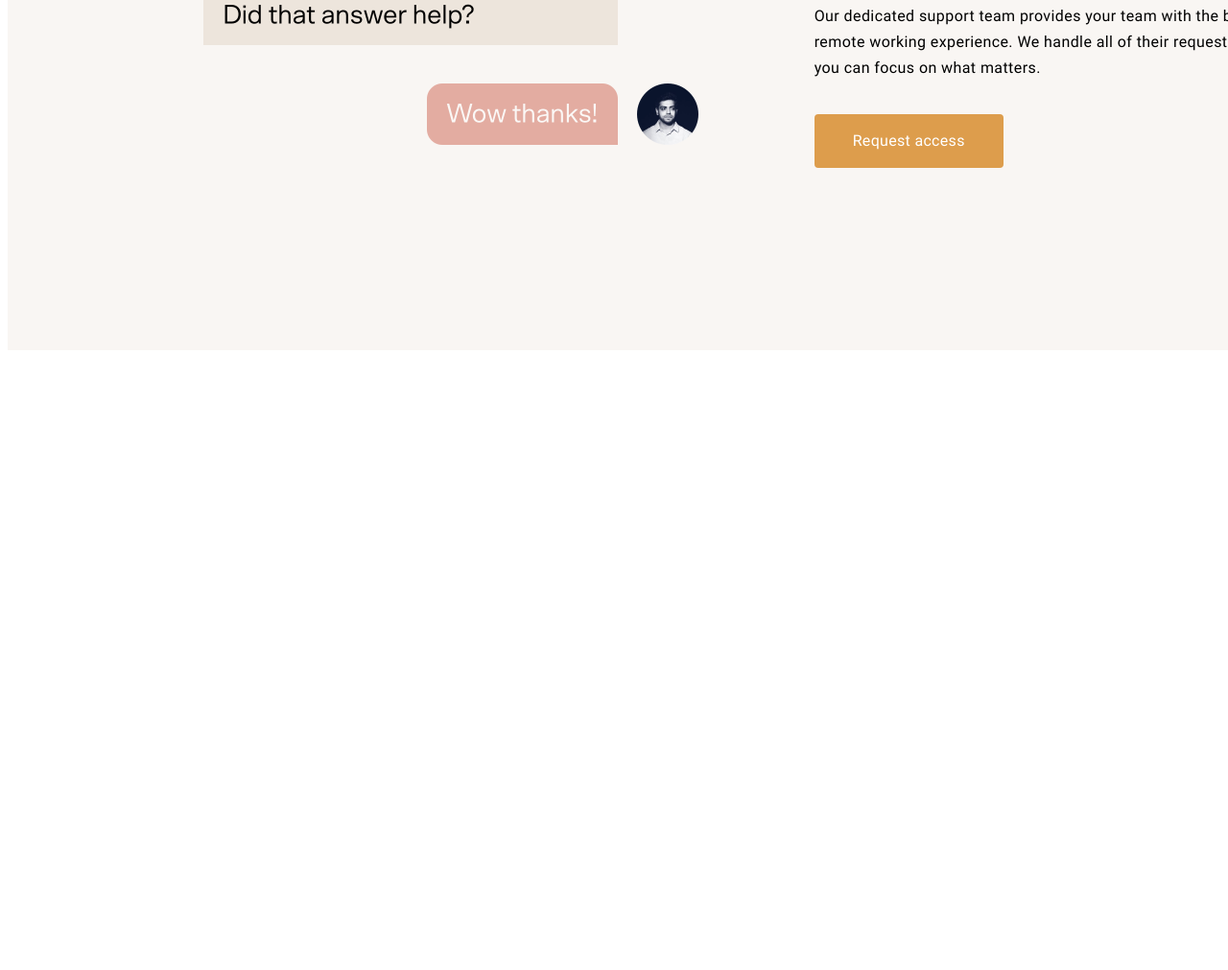
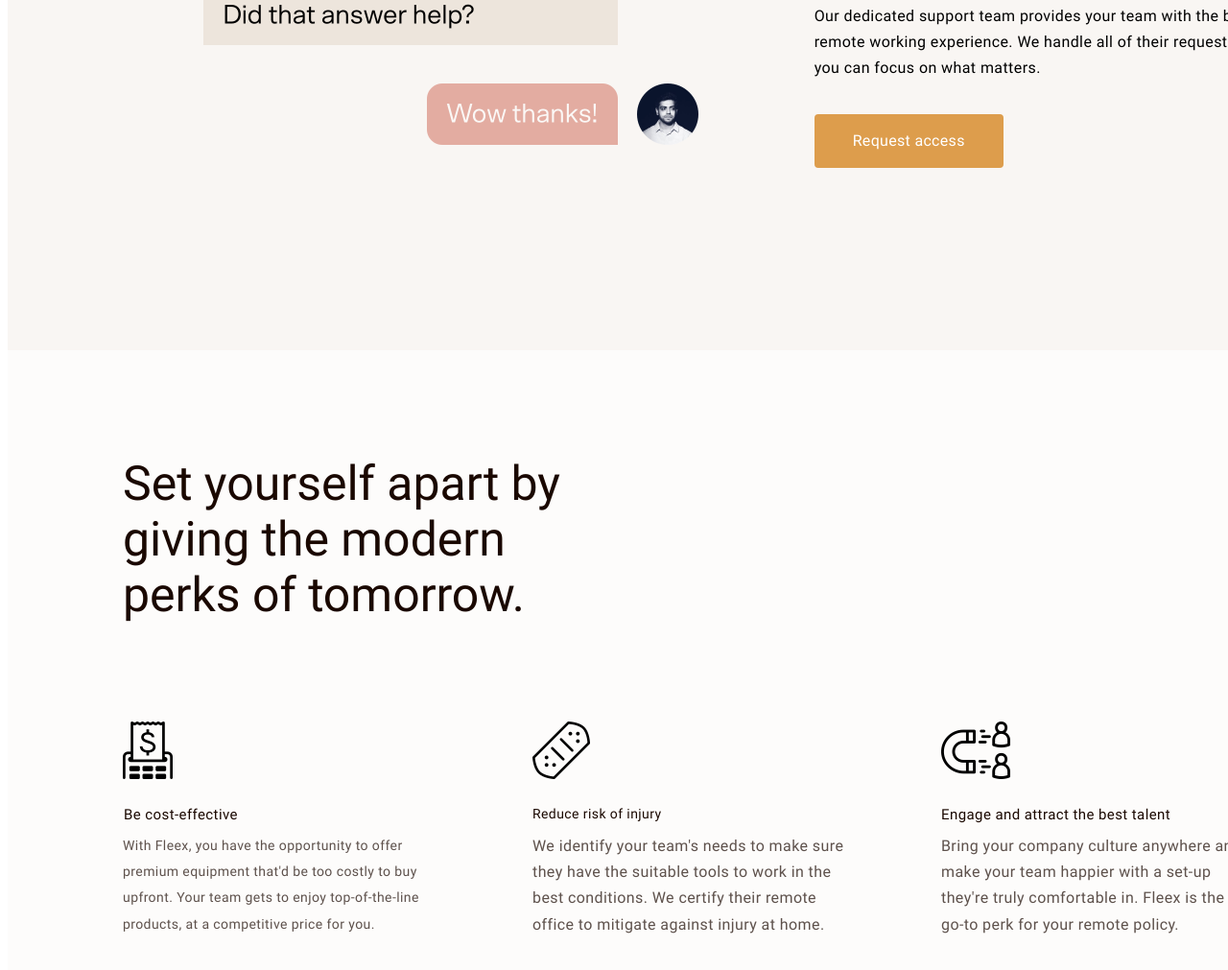
Before and after one commit to KirylPashkevich/web-programming-basics.github.io, a plain HTML site: page index.html in a window 1280 px wide. Shown: the part 3486-4497 px from the top of the page at 96% size. Before the commit the page ends 3859 px from the top, so only its background shows below. Drawn offline with Linux system fonts and the light colour scheme; files whose address does not match are found by name.

Commit message:
added 7th page

```diff
--- a/index.html
+++ b/index.html
@@ -67,6 +67,28 @@
       </div>
     </div>
   </div>
+  <div class="page7">
+    <div class="page7-center">
+        <p class="page7-top">Set yourself apart by giving the modern perks of tomorrow.</p>
+        <div class="page7-down">
+          <div class="page7-down-left">
+            <img class="page7-down-left-img" src="img/page7-left.png">
+            <p class="page7-down-left-top-text">Be cost-effective</p>
+            <p class="page7-down-left-bottom-text">With Fleex, you have the opportunity to offer premium equipment that'd be too costly to buy upfront. Your team gets to enjoy top-of-the-line products, at a competitive price for you.</p>
+          </div>
+          <div class="page7-down-middle">
+            <img class="page7-down-middle-img" src="img/page7-middle.png">
+            <p class="page7-down-middle-top-text">Reduce risk of injury</p>
+            <p class="page7-down-middle-bottom-text">We identify your team's needs to make sure they have the suitable tools to work in the best conditions. We certify their remote office to mitigate against injury at home.</p>
+          </div>
+          <div class="page7-down-right">
+            <img class="page7-down-right-img" src="img/page7-right.png">
+            <p class="page7-down-right-top-text">Engage and attract the best talent</p>
+            <p class="page7-down-right-bottom-text">Bring your company culture anywhere and make your team happier with a set-up they're truly comfortable in. Fleex is the go-to perk for your remote policy.</p>
+          </div>
+        </div>
+      </div>
+  </div>
 
 </body>
 </html>
--- a/styles.css
+++ b/styles.css
@@ -407,3 +407,152 @@ background-color: rgba(221, 157, 76, 1);
   letter-spacing: 0.32px;
   color: rgba(255, 255, 255, 1);
 }
+.page7{
+  position: relative;
+  margin: auto;
+  width: 1440px;
+  height: 749px;
+  background-color: rgba(253, 252, 251, 1);
+  ;
+}
+.page7-center{
+  position: absolute;
+  width: 1200px;
+  height: 491px;
+  top:115px;
+  left: 120px;
+}
+.page7-top{
+  position: absolute;
+  margin: auto;
+  width: 463px;
+  height: 174px;
+  top:-5px;
+  font-weight: 400;
+  font-size: 50px;
+  line-height: 58px;
+  color: rgba(26, 8, 0, 1)
+}
+.page7-down{
+  position: absolute;
+  width: 1280px;
+  height: 219px;
+  top:272px;
+  left: -40px;
+}
+.page7-down-left{
+  position: absolute;
+  width: 426.66px;
+  height: 219px;
+}
+.page7-down-middle{
+  position: absolute;
+  width: 426.66px;
+  height: 219px;
+  left: 426.66px;
+}
+.page7-down-right{
+  position: absolute;
+  width: 426.66px;
+  height: 219px;
+  left: 853.31px;
+}
+.page7-down-left-img{
+  position: absolute;
+  width: 52px;
+  height: 60px;
+  left: 40px;
+}
+.page7-down-left-top-text{
+  position: absolute;
+  margin: auto;
+  width: 125px;
+  height: 28px;
+  top: 84px;
+  left: 41px;
+  font-size: 15px;
+  font-weight: 400;
+  line-height: 27.2px;
+  letter-spacing: 0.41999998688697815px;
+  text-align: left;
+  color: rgba(26, 8, 0, 1);
+}
+.page7-down-left-bottom-text{
+  position: absolute;
+  margin:auto;
+  width: 326px;
+  height: 109px;
+  top: 116px;
+  left: 40px;
+  font-size: 14px;
+  font-weight: 400;
+  line-height: 27.2px;
+  letter-spacing: 0.41999998688697815px;
+  color: rgba(26, 8, 0, 0.7);
+}
+.page7-down-middle-img{
+  position: absolute;
+  width: 60px;
+  height: 60px;
+  left: 40.34px;
+}
+.page7-down-middle-top-text{
+  position: absolute;
+  margin: auto;
+  width: 143px;
+  height: 28px;
+  top: 83px;
+  left: 40.34px;
+  font-size: 14px;
+  font-weight: 400;
+  line-height: 27.2px;
+  letter-spacing: 0.41999998688697815px;
+  color: rgba(26, 8, 0, 1);
+}
+.page7-down-middle-bottom-text{
+  position: absolute;
+  margin: auto;
+  width: 334px;
+  height: 109px;
+  top: 116px;
+  left: 40.34px;
+  font-size: 16px;
+  font-weight: 400;
+  line-height: 27.2px;
+  letter-spacing: 0.41999998688697815px;
+  text-align: left;
+  color: rgba(26, 8, 0, 0.7);
+}
+.page7-down-right-img{
+  position: absolute;
+  width: 72px;
+  height: 60px;
+  left: 39.69px;
+}
+.page7-down-right-top-text{
+  position: absolute;
+  margin: auto;
+  width: 250px;
+  height: 28px;
+  top: 84px;
+  left: 39.69px;
+  font-size: 15px;
+  font-weight: 400;
+  line-height: 27.2px;
+  letter-spacing: 0.41999998688697815px;
+  color: rgba(26, 8, 0, 1);
+}
+.page7-down-right-bottom-text{
+  position: absolute;
+  margin:auto;
+  width: 322px;
+  height: 109px;
+  top: 116px;
+  left: 39.69px;
+  font-family: Roboto;
+  font-size: 16px;
+  font-weight: 400;
+  line-height: 27.2px;
+  letter-spacing: 0.41999998688697815px;
+  color: rgba(26, 8, 0, 0.7);
+}
```
Also changed, not shown: img/page7-left.png (added), img/page7-middle.png (added), img/page7-right.png (added). Lines whose indentation alone changed are shown as unchanged.
